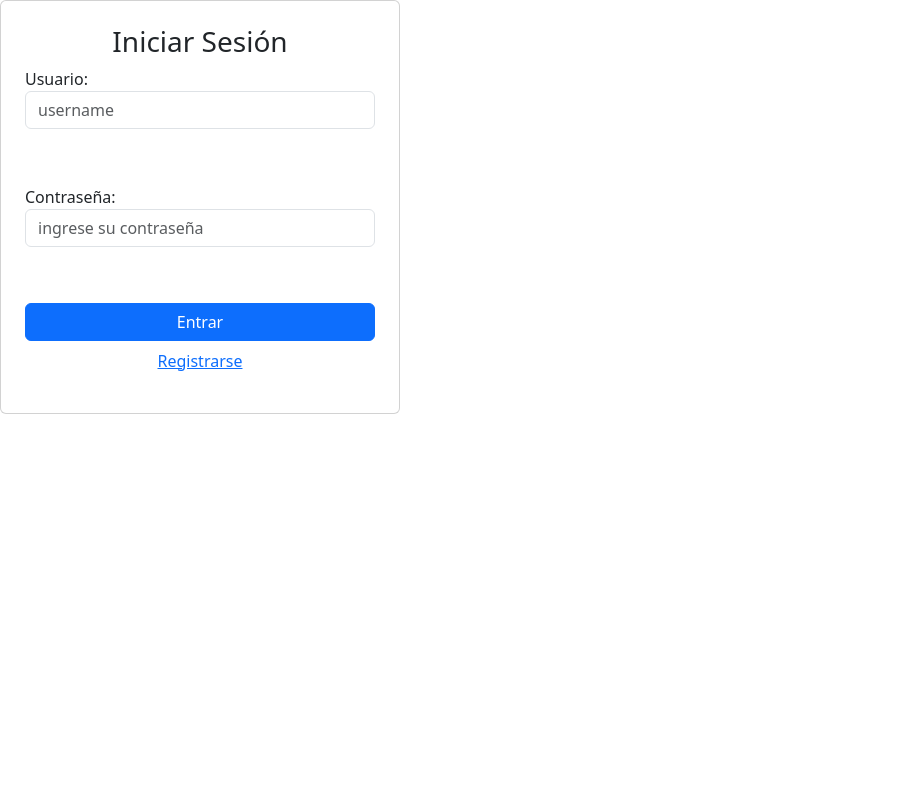
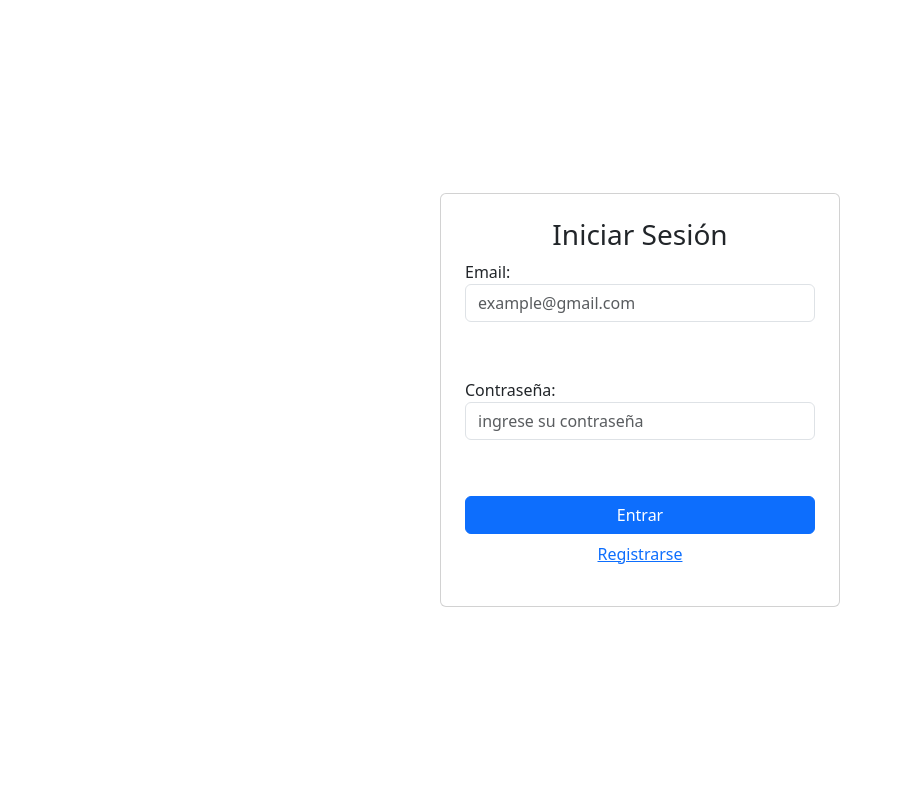
Before and after one commit to Dany-crk21/Master_Freight, a Flask app: page /login in a window 1280 px wide. Shown: the whole page, without its empty margins (0-903 px from the left). Run offline with Flask 3, Linux system fonts and the light colour scheme.

Commit message:
Improve template styles and center login form

```diff
--- a/templates/login.html
+++ b/templates/login.html
@@ -5,13 +5,13 @@
     <title>Iniciar Sesión</title>
     <link href="https://cdn.jsdelivr.net/npm/bootstrap@5.3.0/dist/css/bootstrap.min.css" rel="stylesheet">
 </head>
-<body>
+<body class="d-flex justify-content-center align-items-center vh-100">
     <div class="card p-4" style="width: 400px";>
         <h3 class="text-center">Iniciar Sesión</h3>
 
-        <form id="loginForm" action="/login">
-            <label for="email">Usuario:</label>
-            <input type="text" class="form-control mb-2" placeholder="username" name="usuario" required><br><br>
+        <form id="loginForm" action="/login" method="POST">
+            <label for="email">Email:</label>
+            <input type="text" class="form-control mb-2" placeholder="example@gmail.com" name="email" required><br><br>
             <label for="password">Contraseña:</label>
             <input type="password" class="form-control mb-2" placeholder="ingrese su contraseña" name="password" required><br><br>
             <button class="btn btn-primary w-100" type="submit">Entrar</button>
```
